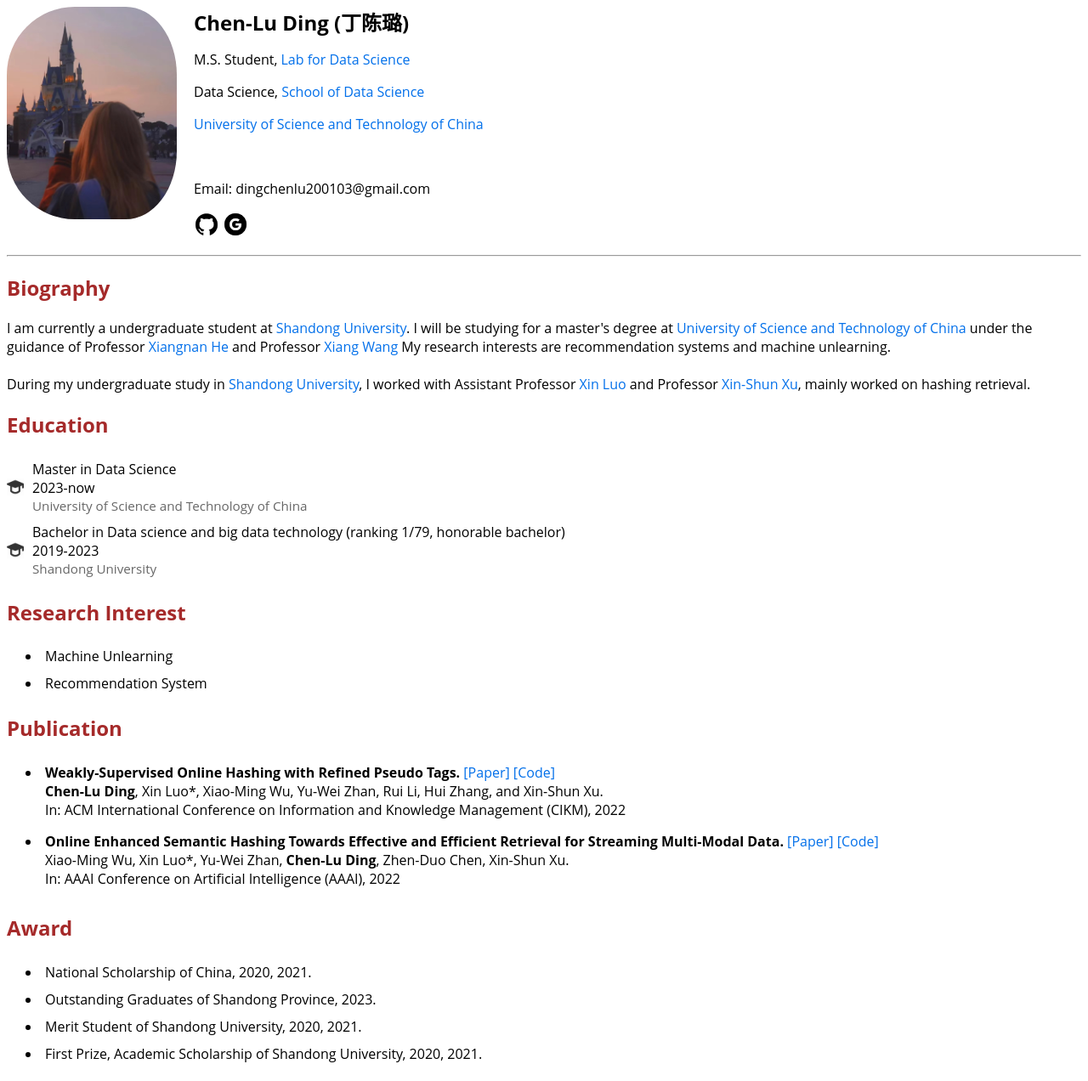
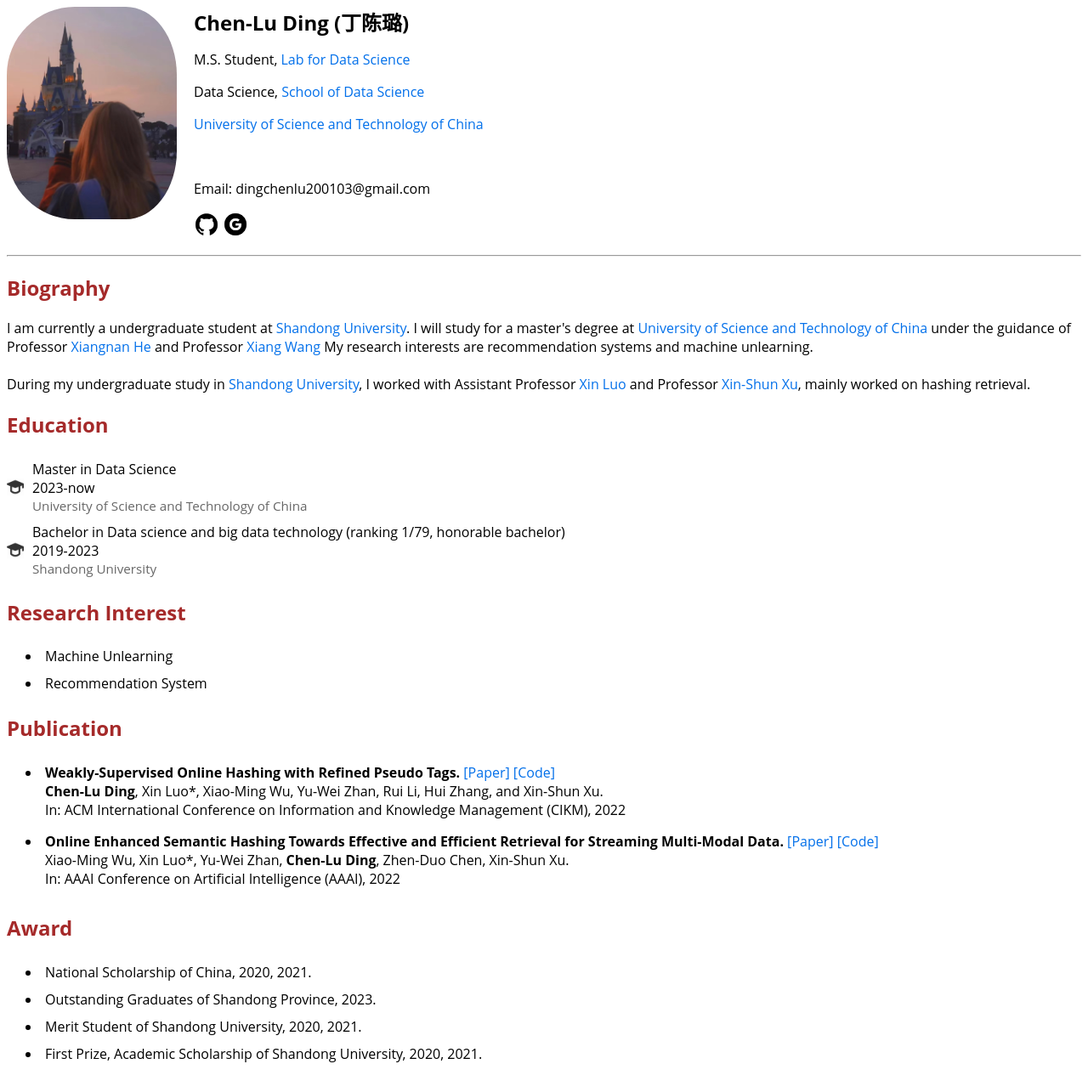
Before and after one commit to oceanoceanna/oceanoceanna.github.io, a Jekyll site: the page built from index.html, in a window 1280 px wide. Shown: the whole page at 85% size. Built offline with Jekyll 4.4.1, drawn with Linux system fonts in a browser that asks for light colours.

Commit message:
Update index.html

```diff
--- a/index.html
+++ b/index.html
@@ -31,7 +31,7 @@ title: Chen-Lu Ding
     <h2 style="color: brown;">Biography</h2>
     <p>
         I am currently a undergraduate student at <a href="https://www.sdu.edu.cn/" target="_blank">Shandong University</a>.
-        I will be studying for a master's degree at <a href="https://www.ustc.edu.cn/" target="_blank">University of Science and Technology of China</a> under the guidance of Professor <a href="https://hexiangnan.github.io/" target="_blank">Xiangnan He</a> and Professor <a href="https://xiangwang1223.github.io/" target="_blank">Xiang Wang</a>
+        I will study for a master's degree at <a href="https://www.ustc.edu.cn/" target="_blank">University of Science and Technology of China</a> under the guidance of Professor <a href="https://hexiangnan.github.io/" target="_blank">Xiangnan He</a> and Professor <a href="https://xiangwang1223.github.io/" target="_blank">Xiang Wang</a>
         My research interests are recommendation systems and machine unlearning.
         <br><br>
         During my undergraduate study in <a href="https://www.sdu.edu.cn/" target="_blank">Shandong University</a>,
```
